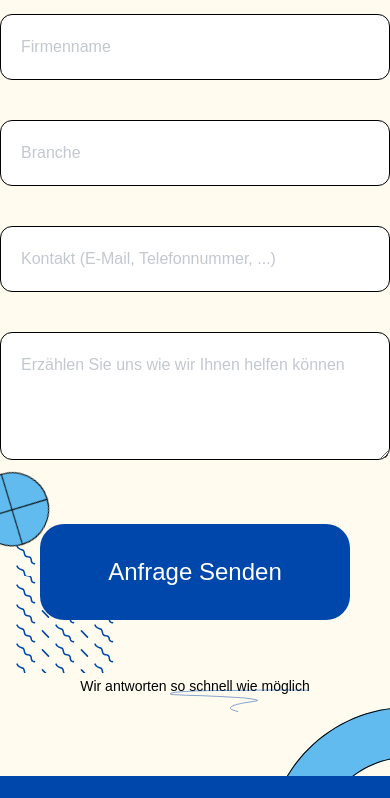
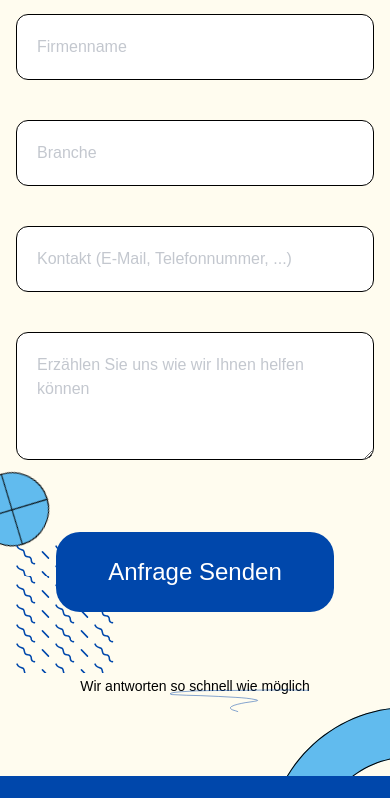
Before and after one commit to hanslissi/einfacheinfach_gatsby, a Gatsby site: page /hire-us in a window 390 px wide. Shown: the part 302-1100 px from the top of the page. Built offline with nearby package versions, Linux system fonts and the light colour scheme; Gatsby itself is replaced by a stand-in of ours; some packages are replaced by stand-ins of ours; no server answers.

Commit message:
Update contact form styles

```diff
--- a/src/components/hire-us/contact-form.tsx
+++ b/src/components/hire-us/contact-form.tsx
@@ -126,7 +126,7 @@ const ContactForm = ({ className }: ContactFormProps) => {
     }
 
     return (
-        <div className={clsx("relative flex flex-col max-w-[700px] w-full", className)}>
+        <div className={clsx("relative flex flex-col max-w-[700px] px-4 w-full", className)}>
             <FormProvider {...methods}>
                 <form
                     onSubmit={e => e.preventDefault()}
@@ -161,7 +161,7 @@ const ContactForm = ({ className }: ContactFormProps) => {
                             placeholder="Erzählen Sie uns wie wir Ihnen helfen können"
                             validation={inputValidation}
                         />
-                        <div className="relative w-full h-32 px-10 py-4 md:p-0 my-10">
+                        <div className="relative w-full h-32 px-10 py-6 md:p-0 my-10">
                             {loadingAnimationPlaying &&
                                 <InfinityLoopArrow
                                     className="absolute w-full left-1/2 top-1/2 transform -translate-x-1/2 -translate-y-1/2 scale-105 -rotate-6 origin-center md:scale-110"
```
